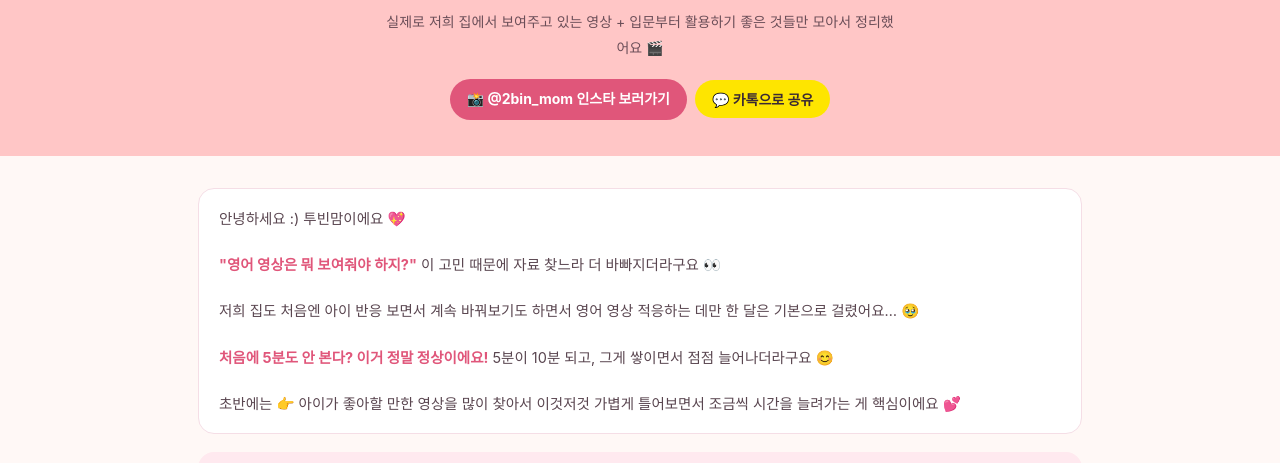
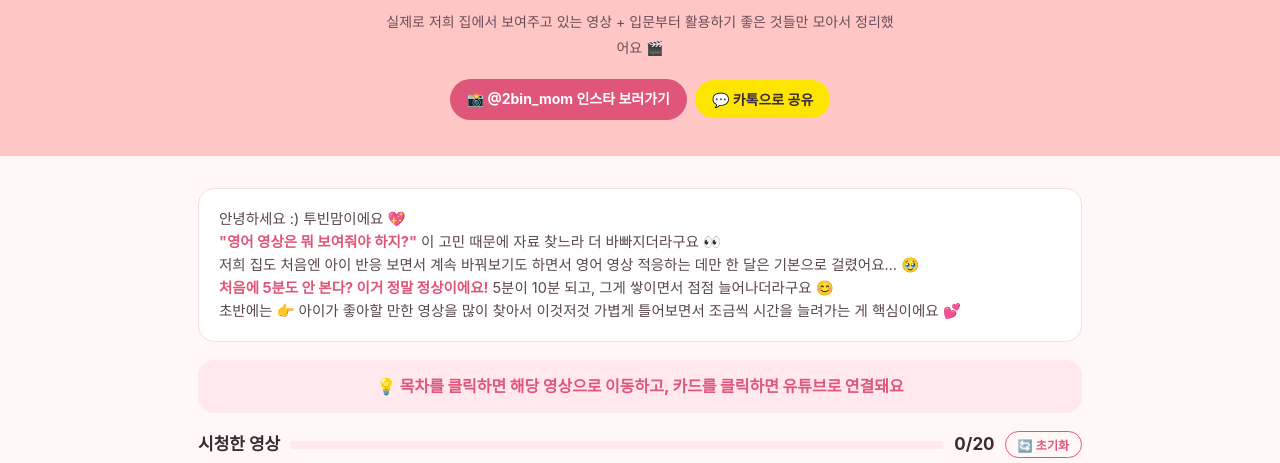
Before and after one commit to 2binmom/video-picks, a plain HTML site: page index.html in a window 1280 px wide. Shown: the part 337-800 px from the top of the page. Drawn offline with Linux system fonts and the light colour scheme; a web font is replaced by a local one.

Commit message:
인사말 박스 줄간격 좁힘 (문단 사이 <br><br> → <br>)

```diff
--- a/index.html
+++ b/index.html
@@ -314,10 +314,10 @@
 <div class="wrap">
 
   <div class="intro-box">
-    안녕하세요 :) 투빈맘이에요 💖<br><br>
-    <strong>"영어 영상은 뭐 보여줘야 하지?"</strong> 이 고민 때문에 자료 찾느라 더 바빠지더라구요 👀<br><br>
-    저희 집도 처음엔 아이 반응 보면서 계속 바꿔보기도 하면서 영어 영상 적응하는 데만 한 달은 기본으로 걸렸어요… 🥹<br><br>
-    <strong>처음에 5분도 안 본다? 이거 정말 정상이에요!</strong> 5분이 10분 되고, 그게 쌓이면서 점점 늘어나더라구요 😊<br><br>
+    안녕하세요 :) 투빈맘이에요 💖<br>
+    <strong>"영어 영상은 뭐 보여줘야 하지?"</strong> 이 고민 때문에 자료 찾느라 더 바빠지더라구요 👀<br>
+    저희 집도 처음엔 아이 반응 보면서 계속 바꿔보기도 하면서 영어 영상 적응하는 데만 한 달은 기본으로 걸렸어요… 🥹<br>
+    <strong>처음에 5분도 안 본다? 이거 정말 정상이에요!</strong> 5분이 10분 되고, 그게 쌓이면서 점점 늘어나더라구요 😊<br>
     초반에는 👉 아이가 좋아할 만한 영상을 많이 찾아서 이것저것 가볍게 틀어보면서 조금씩 시간을 늘려가는 게 핵심이에요 💕
   </div>
 
```
